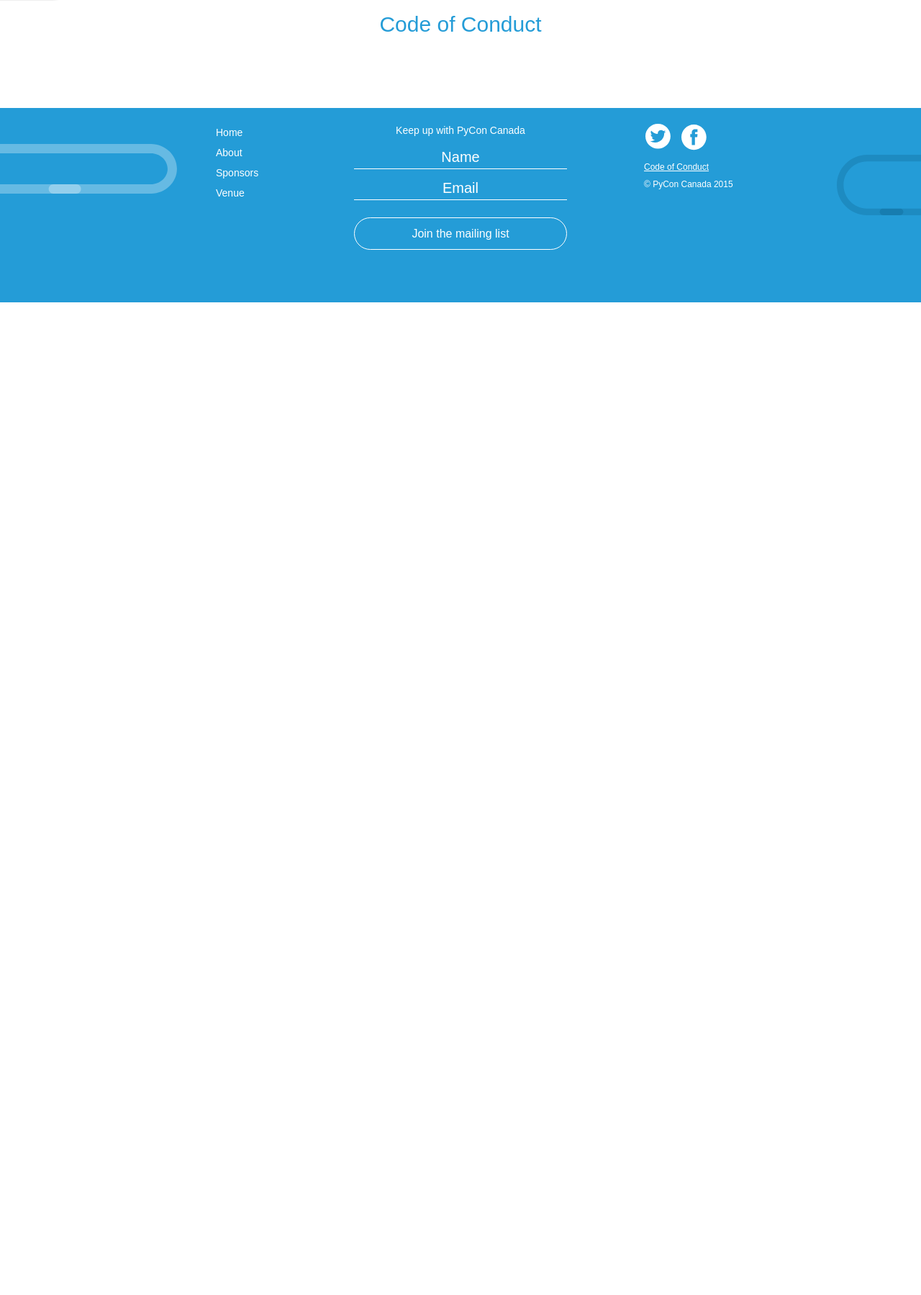
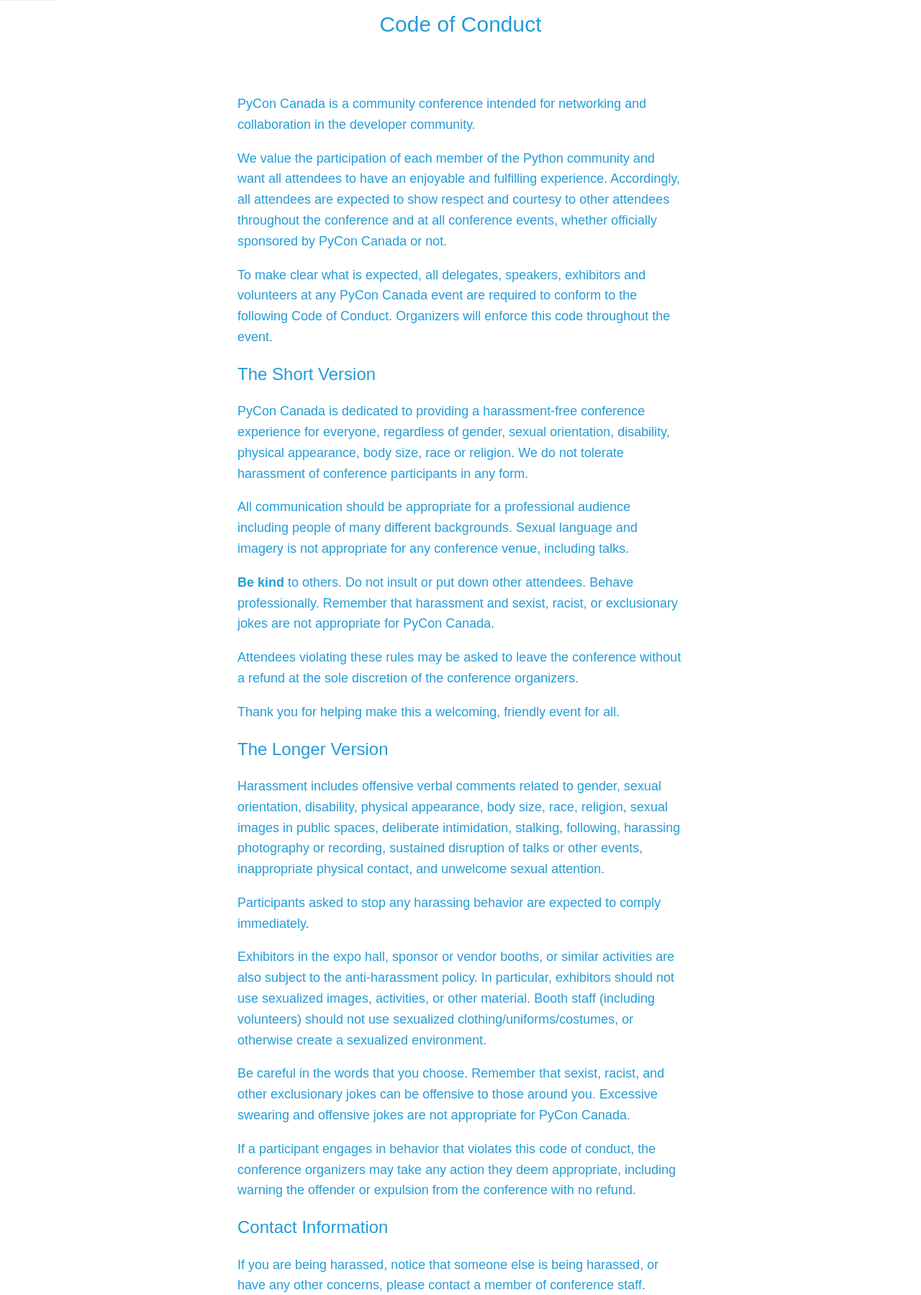
Before and after one commit to pyconca/pycon-2015, a Django app: page /en/conduct/ in a window 1280 px wide. Shown: the part 132-1931 px from the top of the page at 72% size. Before the commit the page ends 552 px from the top, so only its background shows below. Run offline with Django 3.2, Linux system fonts and the light colour scheme; style sheets or scripts are compiled from the project's sources; some libraries are stand-ins or nearby versions.

Commit message:
added text to code of conduct page

```diff
--- a/static/css/apps/conduct.less
+++ b/static/css/apps/conduct.less
@@ -6,3 +6,24 @@
     font-weight: 300;
     margin-bottom: 72px;
 }
+
+.conduct-text {
+    font-weight: 100;
+    font-size: 18px;
+    color: @color-accent2;
+    width: 50%;
+    max-width: 620px;
+    margin-right: auto;
+    margin-left: auto;
+    a {
+        text-decoration: underline;
+    }
+    p {
+        margin-bottom: 1em;
+        margin-top: 1em;
+    }
+    .conduct-subtitle {
+        font-size: 24px;
+        font-weight: 300;
+    }
+}
--- a/templates/conduct/conduct.html
+++ b/templates/conduct/conduct.html
@@ -4,5 +4,34 @@
 {% block content %}
     <div class="container">
         <div class="conduct-title">{% trans 'Code of Conduct' %}</div>
+        <div class="conduct-text">
+            {% blocktrans %}
+                <p>PyCon Canada is a community conference intended for networking and collaboration in the developer community.</p>
+                <p>We value the participation of each member of the Python community and want all attendees to have an enjoyable and fulfilling experience. Accordingly, all attendees are expected to show respect and courtesy to other attendees throughout the conference and at all conference events, whether officially sponsored by PyCon Canada or not.</p>
+                <p>To make clear what is expected, all delegates, speakers, exhibitors and volunteers at any PyCon Canada event are required to conform to the following Code of Conduct. Organizers will enforce this code throughout the event.</p>
+                <div class="conduct-subtitle">The Short Version</div>
+                <p>PyCon Canada is dedicated to providing a harassment-free conference experience for everyone, regardless of gender, sexual orientation, disability, physical appearance, body size, race or religion. We do not tolerate harassment of conference participants in any form.</p>
+                <p>All communication should be appropriate for a professional audience including people of many different backgrounds. Sexual language and imagery is not appropriate for any conference venue, including talks.</p>
+                <p><b>Be kind</b> to others. Do not insult or put down other attendees. Behave professionally. Remember that harassment and sexist, racist, or exclusionary jokes are not appropriate for PyCon Canada.</p>
+                <p>Attendees violating these rules may be asked to leave the conference without a refund at the sole discretion of the conference organizers.</p>
+                <p>Thank you for helping make this a welcoming, friendly event for all.</p>
+                <div class="conduct-subtitle">The Longer Version</div>
+                <p>Harassment includes offensive verbal comments related to gender, sexual orientation, disability, physical appearance, body size, race, religion, sexual images in public spaces, deliberate intimidation, stalking, following, harassing photography or recording, sustained disruption of talks or other events, inappropriate physical contact, and unwelcome sexual attention.</p>
+                <p>Participants asked to stop any harassing behavior are expected to comply immediately.</p>
+                <p>Exhibitors in the expo hall, sponsor or vendor booths, or similar activities are also subject to the anti-harassment policy. In particular, exhibitors should not use sexualized images, activities, or other material. Booth staff (including volunteers) should not use sexualized clothing/uniforms/costumes, or otherwise create a sexualized environment.</p>
+                <p>Be careful in the words that you choose. Remember that sexist, racist, and other exclusionary jokes can be offensive to those around you. Excessive swearing and offensive jokes are not appropriate for PyCon Canada.</p>
+                <p>If a participant engages in behavior that violates this code of conduct, the conference organizers may take any action they deem appropriate, including warning the offender or expulsion from the conference with no refund.</p>
+                <div class="conduct-subtitle">Contact Information</div>
+                <p>If you are being harassed, notice that someone else is being harassed, or have any other concerns, please contact a member of conference staff.</p>
+                <p>If the matter is especially urgent, please call/contact any of these individuals:</p>
+                <ul>
+                    <li><b>Peter McCormick:</b> +1 (416) 834-5960</li>
+                    <li><b>Francis Deslauriers:</b> +1 (514) 974-0018</li>
+                </ul>
+                <p>Conference staff will be happy to help participants contact venue security or local law enforcement, provide escorts, or otherwise assist those experiencing harassment to feel safe for the duration of the conference. We value your attendance.</p>
+                <div class="conduct-subtitle">Attribution</div>
+                <p>This anti-harassment policy is based on the <a href="http://geekfeminism.wikia.com/wiki/Conference_anti-harassment"> example policy</a> from the Geek Feminism wiki, created by the Ada Initiative and other volunteers. It is used under the terms of the <a href="https://creativecommons.org/publicdomain/zero/1.0/">Creative Commons Zero</a> license.</p>
+            {% endblocktrans %}
+        </div>
     </div>
 {% endblock %}
```
